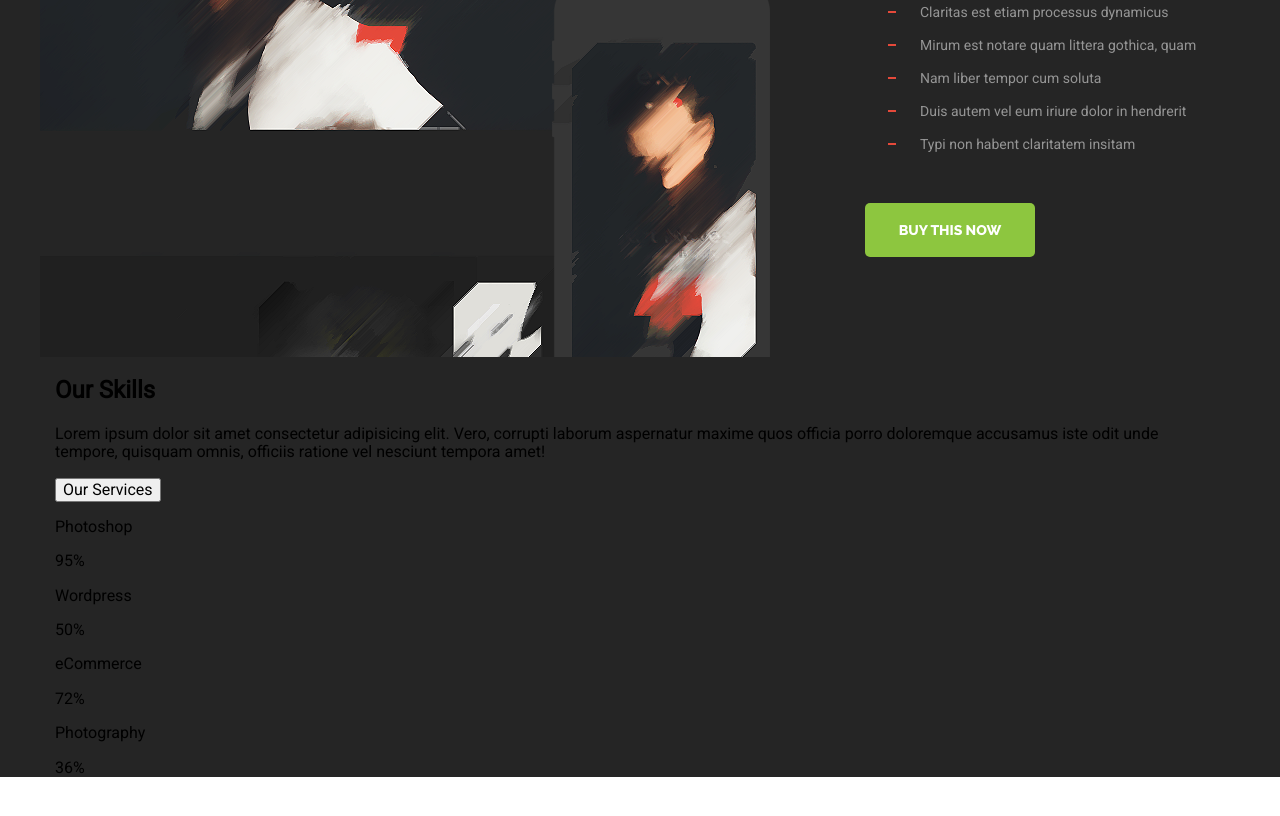
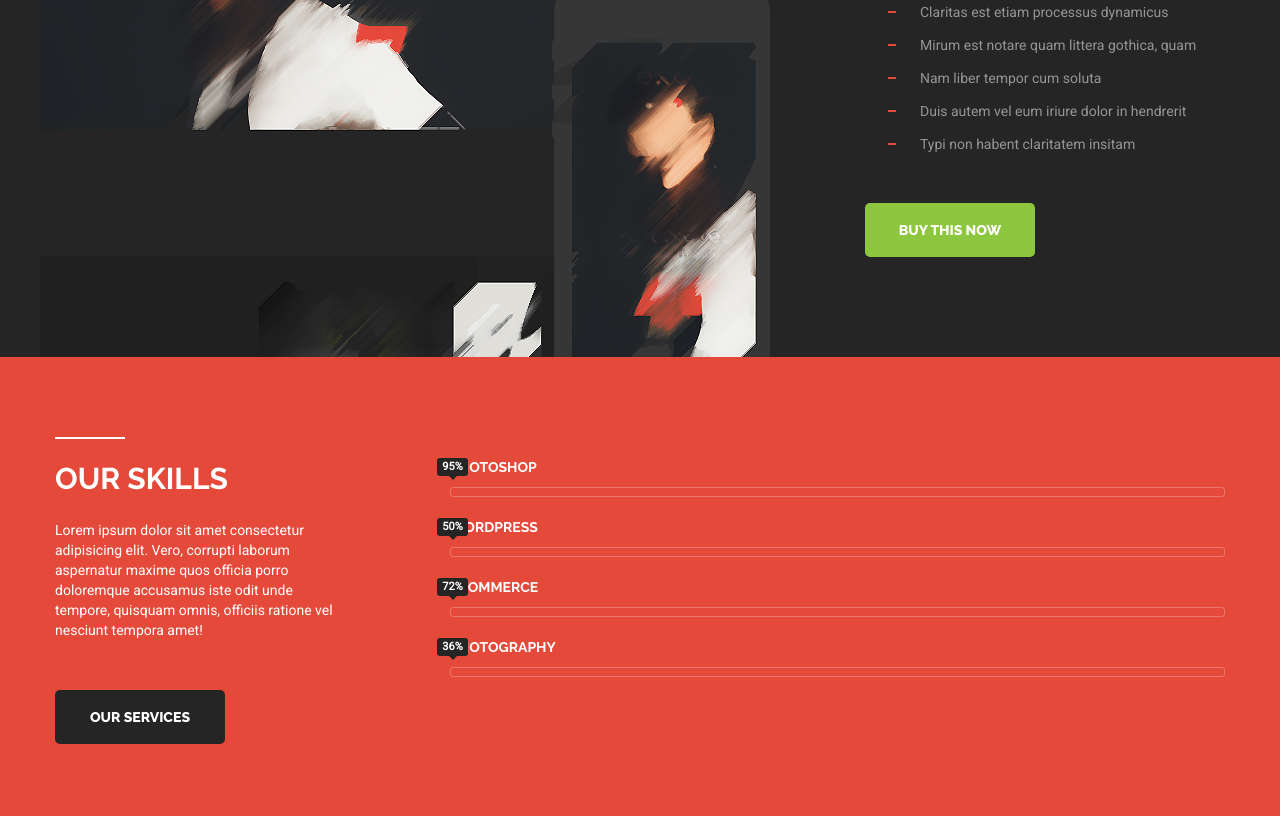
Before and after one commit to dvornicked/exeLandingPage, a website: page index.html in a window 1280 px wide. Shown: the part 2460-3276 px from the top of the page. Before the commit the page ends 3237 px from the top, so only its background shows below. Drawn offline with nearby package versions, Linux system fonts and the light colour scheme; files that its build step writes are made by us from their sources; files whose address does not match are found by name.

Commit message:
Implementing CSS: skills

```diff
--- /dev/null
+++ b/sass/blocks/progress.scss
@@ -0,0 +1,48 @@
+.progress {
+    &__name {
+        font-size: 14px;
+        font-family: Raleway;
+        color: $white;
+        font-weight: 700;
+        text-transform: uppercase;
+        line-height: 1.429;
+        margin: 10px 0;
+    }
+
+    &__element {
+        border: 1px solid rgba(255, 255, 255, .25);
+        border-radius: 3px;
+        padding: 2px;
+    }
+
+    &__line {
+        background-color: $white;
+        width: 0;
+        height: 4px;
+        position: relative;
+    }
+
+    &__tooltip {
+        background-color: $primary;
+        position: absolute;
+        width: 31px;
+        top: -32px;
+        right: -15px;
+        font-size: 11px;
+        color: $white;
+        font-weight: 700;
+        line-height: 18px;
+        text-align: center;
+        border-radius: 3px;
+
+        &::before {
+            content: "";
+            border: 4px solid transparent;
+            border-top: 4px solid $primary;
+            position: absolute;
+            bottom: -8px;
+            left: 50%;
+            transform: translateX(-50%);
+        }
+    }
+}
--- /dev/null
+++ b/sass/blocks/skills.scss
@@ -0,0 +1,54 @@
+.skills {
+    background-color: $second;
+
+    &__wrap {
+        padding-top: 80px;
+        padding-bottom: 80px;
+        display: flex;
+    }
+
+    &__left {
+        flex-basis: 280px;
+        margin-right: 115px;
+    }
+
+    &__right {
+        flex-grow: 1;
+    }
+
+    &__title {
+        font-size: 30px;
+        font-family: Raleway;
+        color: $white;
+        font-weight: 700;
+        text-transform: uppercase;
+        line-height: 1.1;
+        position: relative;
+
+        &::before {
+            content: "";
+            background-color: $white;
+            position: absolute;
+            top: -25px;
+            left: 0;
+            width: 70px;
+            height: 2px;
+        }
+    }
+
+    &__text {
+        font-size: 14px;
+        color: $white;
+        line-height: 1.429;
+        margin: 20px 0;
+    }
+    &__button {
+        @include button($primary) {
+            margin-top: 50px;
+        };
+    }
+
+    &__progress {
+        margin: 20px 0;
+    }
+}
--- a/sass/style.scss
+++ b/sass/style.scss
@@ -6,10 +6,12 @@
 @import "mixins";
 @import "core";
 
-@import "./blocks/header.scss";
-@import "./blocks/menu.scss";
-@import "./blocks/banner.scss";
-@import "./blocks/advantages.scss";
-@import "./blocks/works.scss";
-@import "./blocks/responsive.scss";
-@import "./blocks/list.scss";
+@import "./blocks/header";
+@import "./blocks/menu";
+@import "./blocks/banner";
+@import "./blocks/advantages";
+@import "./blocks/works";
+@import "./blocks/responsive";
+@import "./blocks/list";
+@import "./blocks/skills";
+@import "./blocks/progress";
```
Also changed, not shown: build/css/style.min.css, 1 other file.
